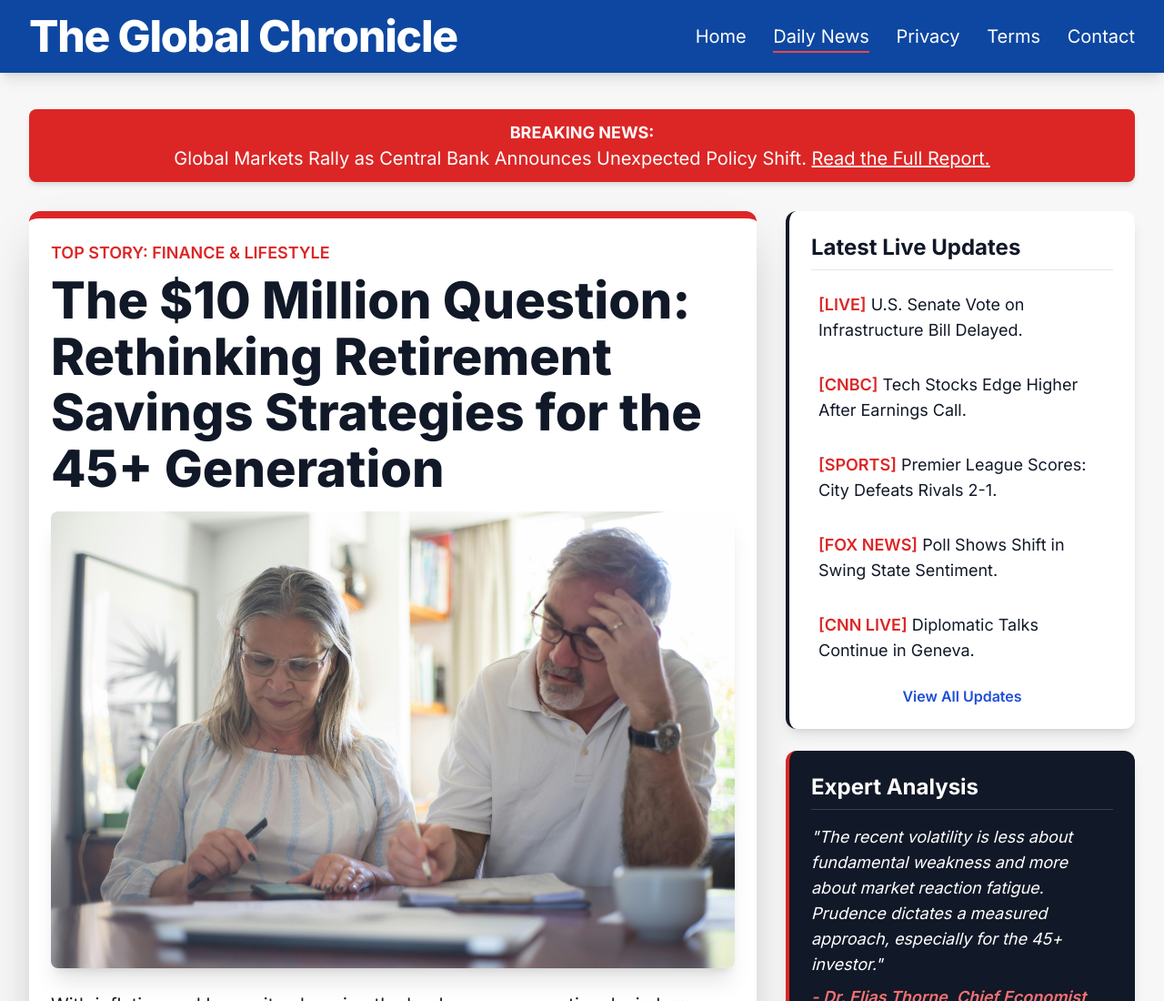
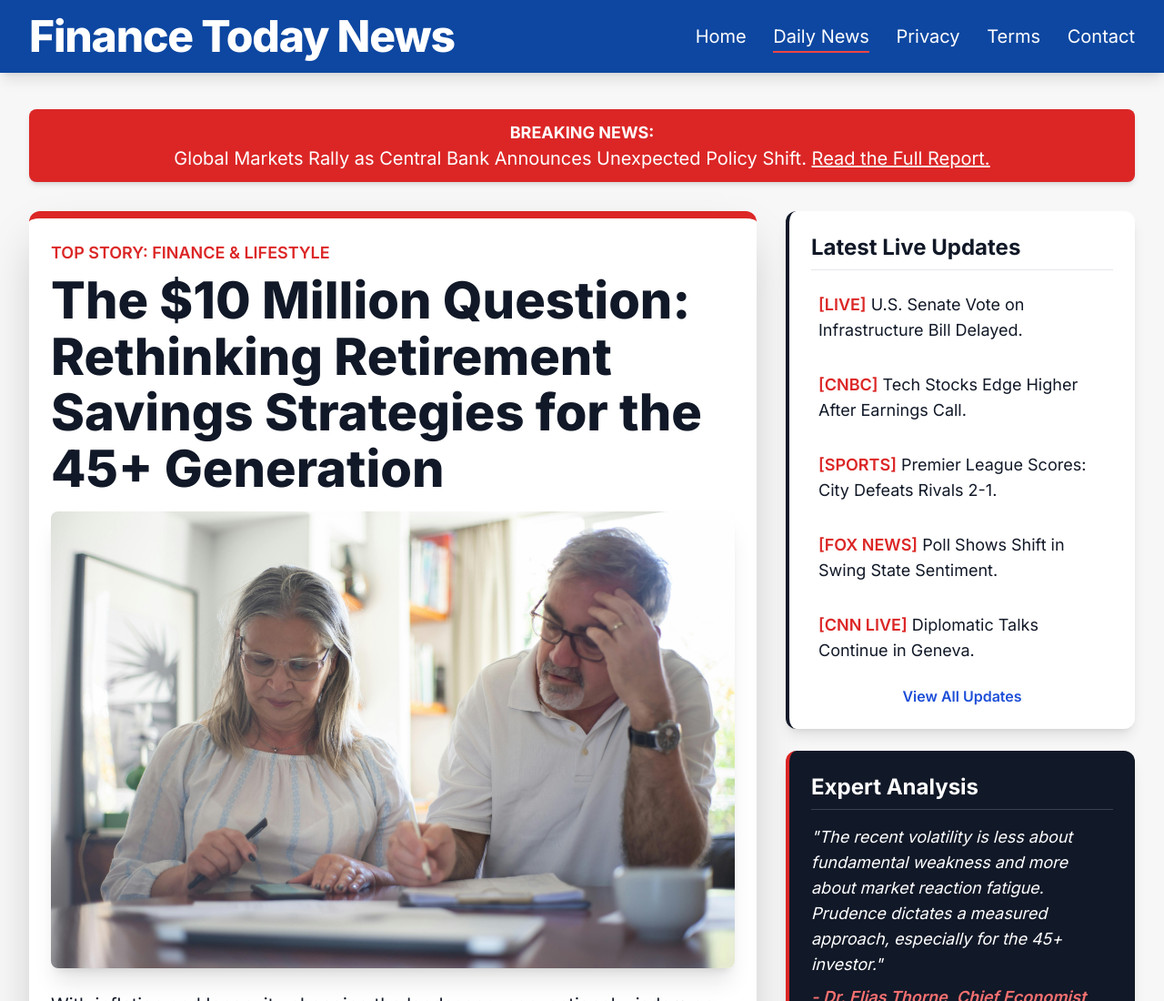
Before and after one commit to harshshukla79/news, a plain HTML site: page index.html in a window 1280 px wide. Shown: the top 1100 px of the page at 91% size. Drawn offline with nearby package versions, Linux system fonts and the light colour scheme.

Commit message:
index.html

```diff
--- a/index.html
+++ b/index.html
@@ -25,7 +25,7 @@
         <div class="max-w-7xl mx-auto px-4 sm:px-6 lg:px-8 py-4">
             <div class="flex flex-col lg:flex-row justify-between items-center">
                 <h1 class="text-5xl font-extrabold tracking-tight">
-                    <a href="index.html" class="hover:text-gray-200 transition duration-150">The Global Chronicle</a>
+                    <a href="index.html" class="hover:text-gray-200 transition duration-150">Finance Today News</a>
                 </h1>
                 <nav class="mt-4 lg:mt-0 space-x-6 text-xl font-medium">
                     <a href="index.html" class="hover:text-red-300 border-b-2 border-transparent transition duration-150 pb-1">Home</a>
```
